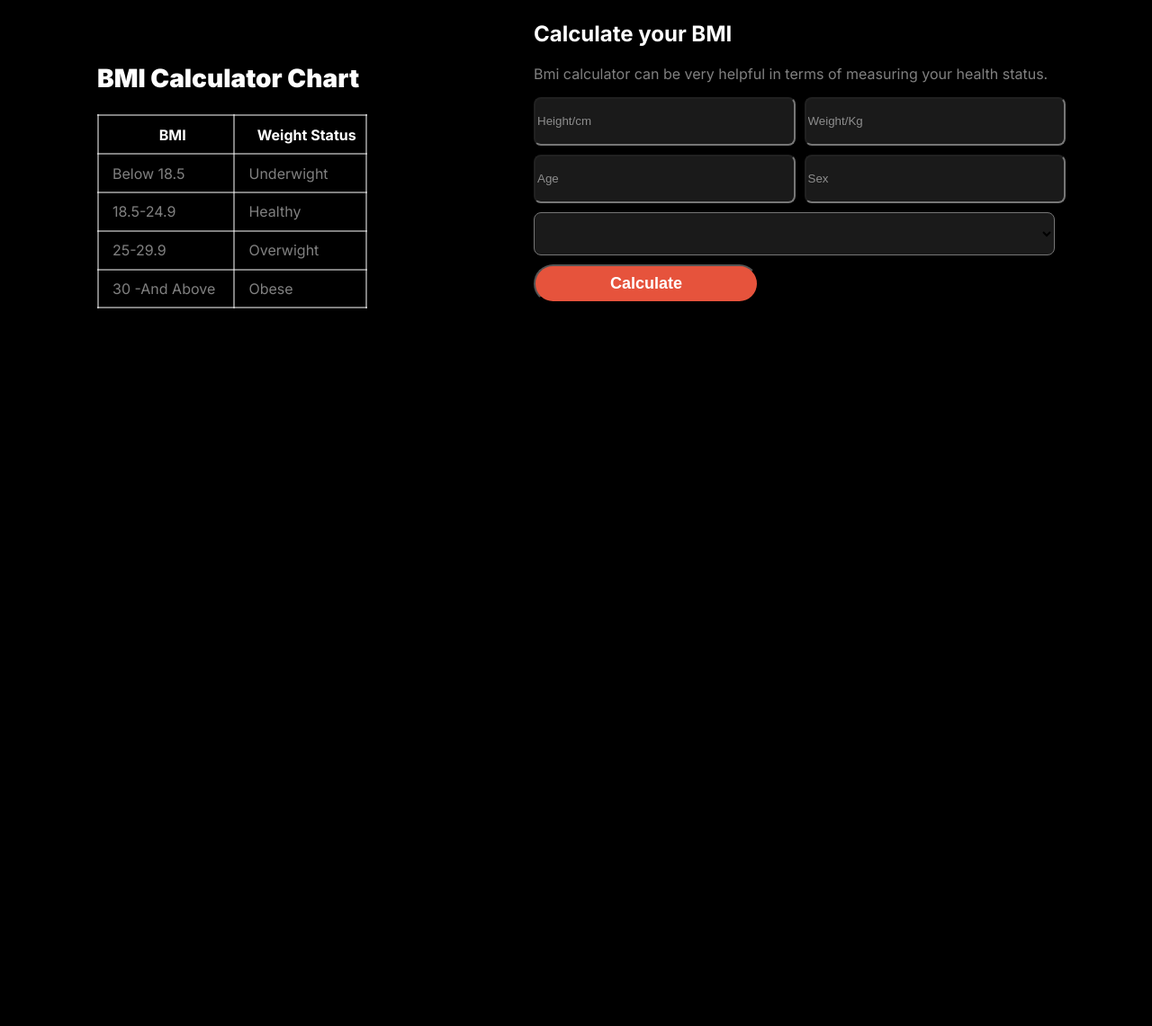
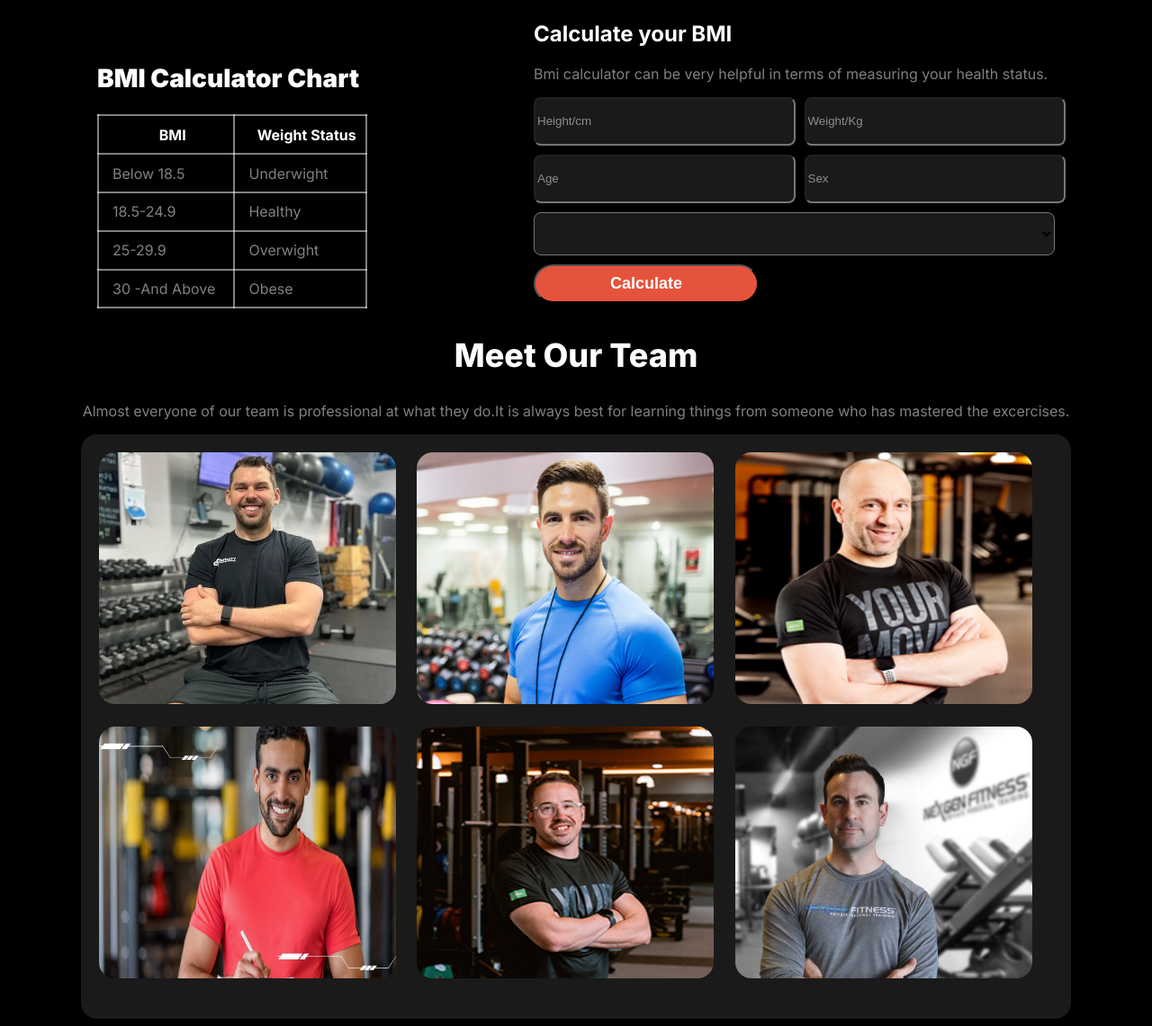
Before and after one commit to shafinahmed504/assignment-02, a plain HTML site: page index.html in a window 1280 px wide. Shown: the part 1871-3012 px from the top of the page at 90% size. Before the commit the page ends 2222 px from the top, so only its background shows below. Drawn offline with Linux system fonts and the light colour scheme.

Commit message:
our team done

```diff
--- a/index.html
+++ b/index.html
@@ -163,6 +163,22 @@
  </div>
 
 </section>
+<section id="our-team-section">
+    <div id="team-description">
+    <h1 id="nav-title" style="color: white;">Meet Our Team</h1>
+    <p class="description">Almost everyone of our team is professional at what they do.It is always best for learning things from someone who has mastered the excercises.</p>
+    </div>
+    <div id="six-images">
+        <img class="img-6" src="images/trainer1.png" alt="">
+        <img class="img-6" src="images/trainer2.png" alt="">
+        <img class="img-6" src="images/trainer3.png" alt="">
+        <img class="img-6" src="images/trainer4.png" alt="">
+        <img class="img-6" src="images/trainer5.png" alt="">
+        <img class="img-6" src="images/trainer6.png" alt="">
+
+    </div>
+
+</section>
 
     </main>
     <footer></footer>
--- a/styles/style.css
+++ b/styles/style.css
@@ -220,6 +220,24 @@ select{
     margin-right: 100px;
 
 }
+#team-description{
+   text-align: center;
+}
+.img-6{
+    width: 330px;
+    height: 280px;
+    border-radius: 18px;
+}
+#six-images{
+    width: 1060px;
+    height: 610px;
+    background: rgba(255, 255, 255, 0.1);
+    border-radius: 18px;
+    padding: 20px;
+    display: grid;
+    grid-template-columns: repeat(3,1fr);
+    margin: 0 auto;
+}
 
 
 
@@ -284,5 +302,20 @@ select{
         margin: 0 auto;
 
     }
+    .img-6{
+        width: 480px;
+        height: 450px;
+    }
+    #six-images{
+        width: 500px;
+        height: 2600px;
+       display: flex;
+       flex-direction: column;
+       gap: 20px;
+    }
+    #our-team-section{
+        margin-left: 25px;
+    }
+
 
 }
```
